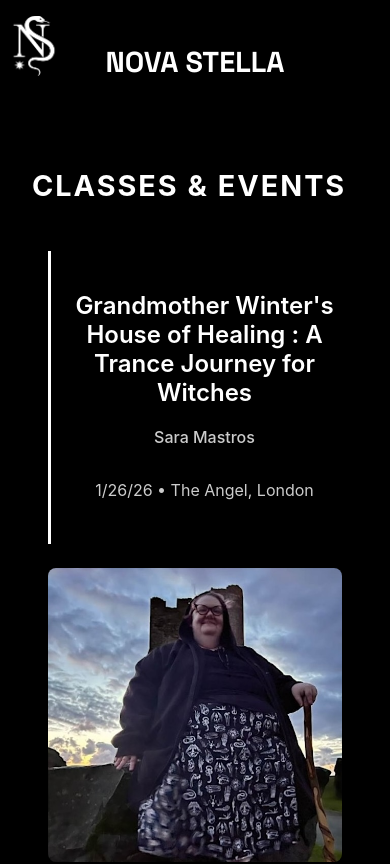
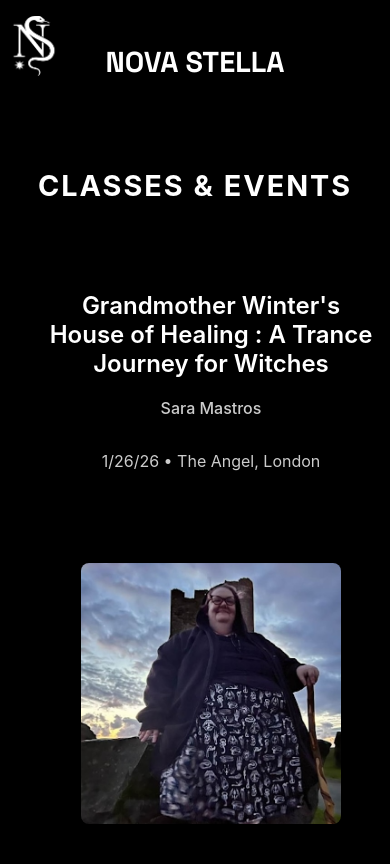
Before and after one commit to EmmaluFox/nova-stella, a React (Create React App) app: page / in a window 390 px wide. Shown: the top 864 px of the page. Built offline with nearby package versions, Linux system fonts and the light colour scheme; a web font is replaced by a local one.

Commit message:
Center section headers on mobile, add ScrollToTop component, reduce event detail spacing, set image max size 400px, optimize mobile layout with centered content

```diff
--- a/src/App.js
+++ b/src/App.js
@@ -1,5 +1,6 @@
 import './App.css';
 import Navbar from './components/Navbar';
+import ScrollToTop from './components/ScrollToTop';
 import { BrowserRouter as Router, Routes, Route } from 'react-router-dom';
 import Home from './pages/Home';
 import About from './pages/About';
@@ -12,6 +13,7 @@ function App() {
   return (
     <div className="App">
       <Router>
+        <ScrollToTop />
         <Navbar />
         <Routes>
           <Route path='/' element={<Home />} />
--- /dev/null
+++ b/src/components/ScrollToTop.js
@@ -0,0 +1,14 @@
+import { useEffect } from 'react';
+import { useLocation } from 'react-router-dom';
+
+function ScrollToTop() {
+  const { pathname } = useLocation();
+
+  useEffect(() => {
+    window.scrollTo(0, 0);
+  }, [pathname]);
+
+  return null;
+}
+
+export default ScrollToTop;
--- a/src/pages/Home.css
+++ b/src/pages/Home.css
@@ -60,7 +60,7 @@
   display: grid;
   grid-template-columns: 1fr 1fr;
   gap: 3rem;
-  align-items: center;
+  align-items: start;
 }
 
 .home-section.reverse .section-layout {
@@ -77,6 +77,8 @@
 
 .section-image {
   width: 100%;
+  max-width: 400px;
+  max-height: 400px;
   aspect-ratio: 1 / 1;
   background-color: #1a1a1a;
   border-radius: 8px;
@@ -96,6 +98,11 @@
 .section-content {
   padding: 2rem;
   color: #ffffff;
+  display: flex;
+  flex-direction: column;
+  width: 100%;
+  max-width: 400px;
+  aspect-ratio: 1 / 1;
 }
 
 .next-event-info {
@@ -108,7 +115,7 @@
 .next-event-info h3 {
   font-size: 1.5rem;
   color: #ffffff;
-  margin-bottom: 0.5rem;
+  margin-bottom: 0.1rem;
   font-weight: 600;
 }
 
@@ -116,7 +123,7 @@
   font-size: 1.2rem;
   color: #ffffff;
   font-weight: 500;
-  margin-bottom: 0.3rem;
+  margin-bottom: 0.05rem;
 }
 
 .event-details {
@@ -193,6 +200,7 @@
 
   .section-header {
     font-size: 2rem;
+    text-align: center;
   }
 
   .section-layout {
@@ -210,12 +218,15 @@
 
   .section-image-mobile {
     display: block;
-    width: 100%;
+    width: 80%;
+    margin-left: auto;
+    margin-right: auto;
     aspect-ratio: 1 / 1;
     background-color: #1a1a1a;
     border-radius: 8px;
     overflow: hidden;
-    margin: 1.5rem 0;
+    margin-top: 1.5rem;
+    margin-bottom: 1.5rem;
   }
 
   .section-image-mobile img {
@@ -235,6 +246,15 @@
   .section-content {
     order: unset;
     padding: 1rem;
+    text-align: center;
+    align-items: center;
+    max-width: 100%;
+    aspect-ratio: auto;
+  }
+
+  .next-event-info {
+    border-left: none;
+    padding-left: 0;
   }
 
   .footer-content {
--- a/src/pages/Home.js
+++ b/src/pages/Home.js
@@ -50,7 +50,7 @@ function Home() {
                 <div className='section-image-mobile'>
                   {eventImage && <img src={eventImage} alt={firstEvent?.speaker} />}
                 </div>
-                <p className='section-description'>Regular online lectures and workshops, pre-recorded and live.</p>
+                <p className='section-description'></p>
                 <a href='/upcoming-talks' className='section-link'>Learn More →</a>
               </div>
             </div>
```
